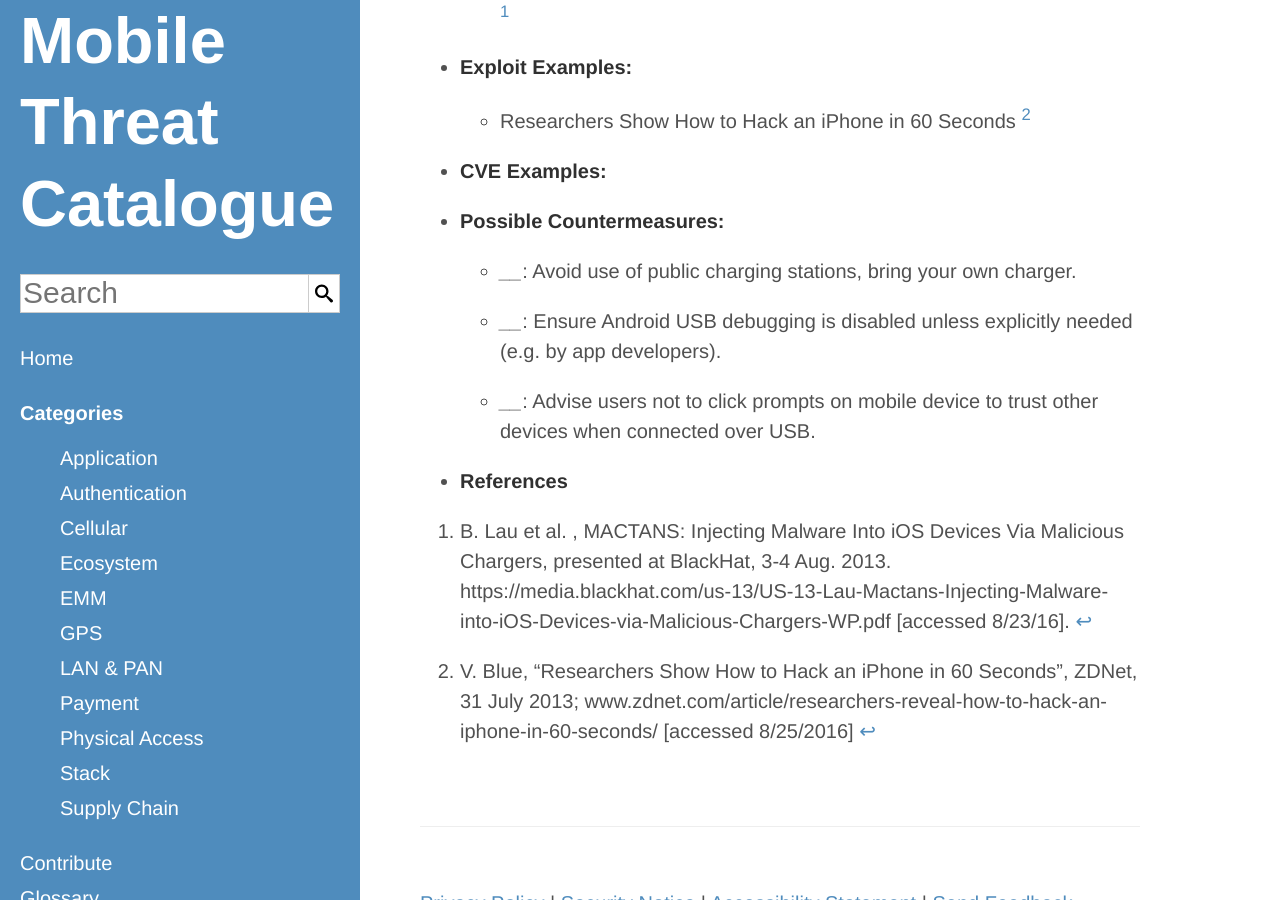
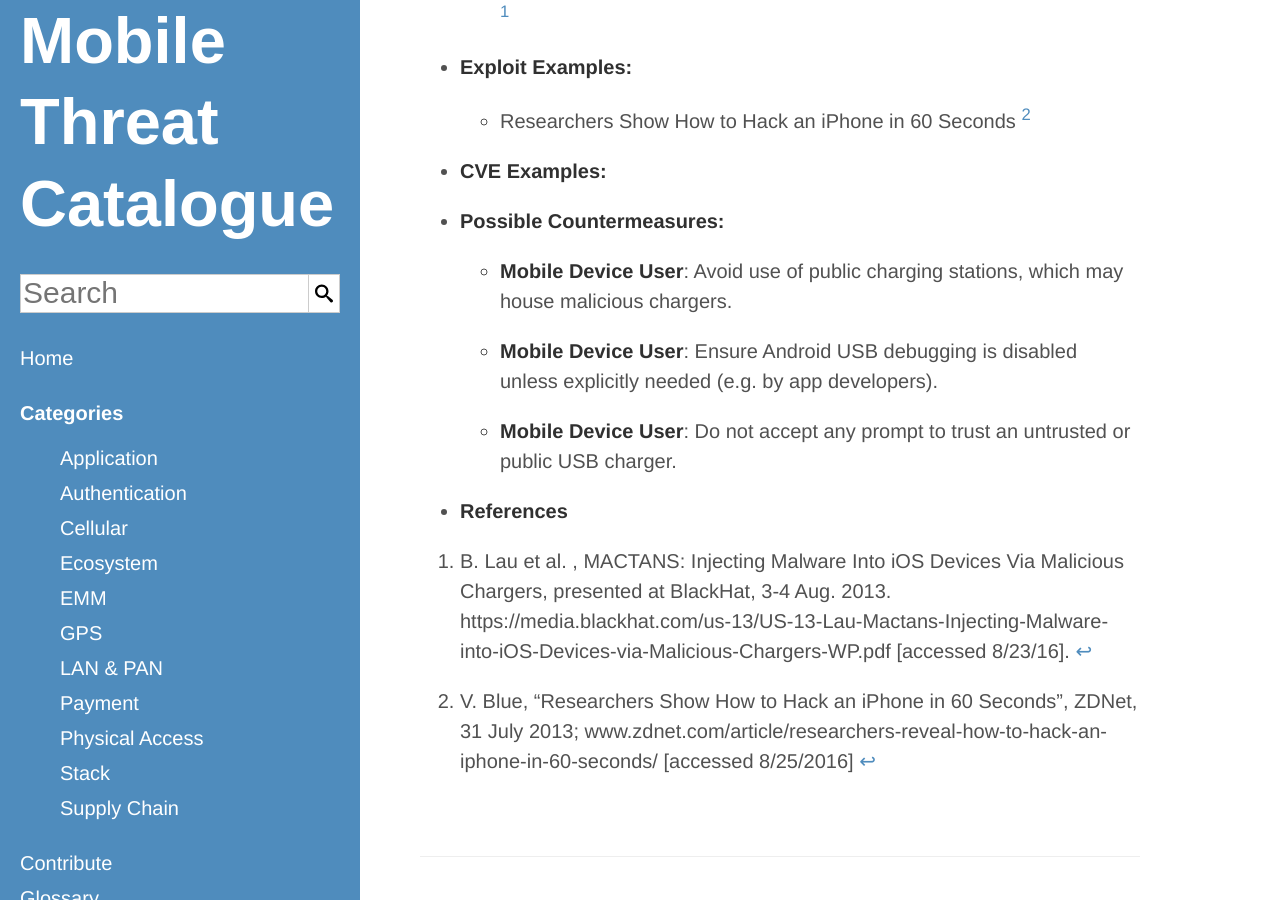
Before and after one commit to usnistgov/mobile-threat-catalogue, a Jekyll site: the page built from _physical-threats/PHY-1.md, in a window 1280 px wide and 900 px high, scrolled down 378 px. Built offline with Jekyll 4.4.1, drawn with Linux system fonts in a browser that asks for light colours.

Commit message:
#13: update countermeasures and actors

```diff
--- a/_physical-threats/PHY-1.md
+++ b/_physical-threats/PHY-1.md
@@ -7,10 +7,10 @@
     ExploitExample: "Researchers Show How to Hack an iPhone in 60 Seconds [^147]"
     CVEExample:
     PossibleCountermeasures:
-        "Avoid use of public charging stations, bring your own charger.":
-            -
+        "Avoid use of public charging stations, which may house malicious chargers.":
+            - Mobile Device User
         "Ensure Android USB debugging is disabled unless explicitly needed (e.g. by app developers).":
-            -
-        "Advise users not to click prompts on mobile device to trust other devices when connected over USB.":
-            -
+            - Mobile Device User
+        "Do not accept any prompt to trust an untrusted or public USB charger.":
+            - Mobile Device User
 ---
```
